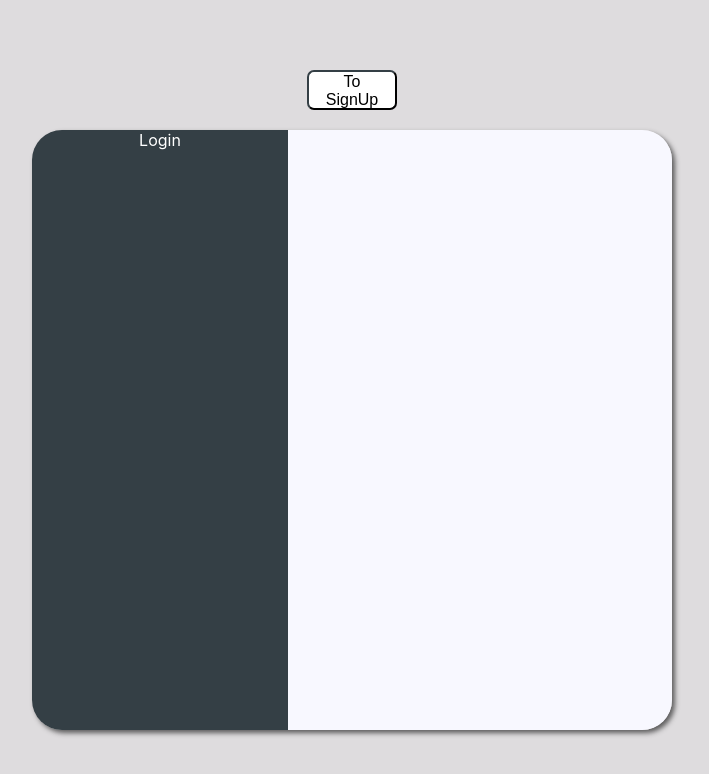
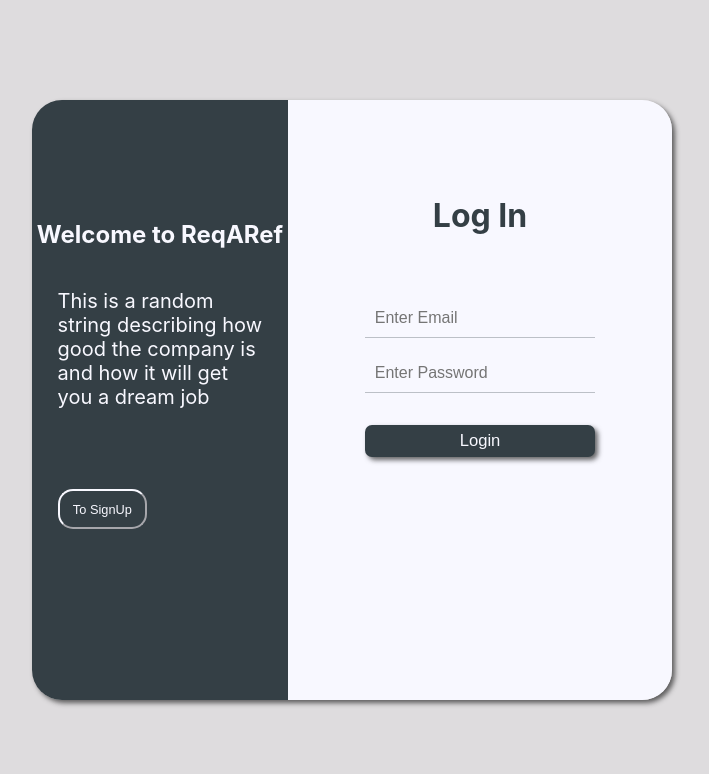
Before and after one commit to ReqARef/WebApp, a React (Create React App) app: page / in a window 1280 px wide. Shown: the top 774 px of the page, without its empty margins (288-997 px from the left). Built offline with nearby package versions, Linux system fonts and the light colour scheme.

Commit message:
Login UI

```diff
--- a/src/Components/FlipBox/FlipBox.js
+++ b/src/Components/FlipBox/FlipBox.js
@@ -1,6 +1,8 @@
 import React,  {PureComponent} from 'react';
 import styles from "./FlipBox.module.css";
 import ReactCardFlip from 'react-card-flip';
+import Login from './Login/Login'
+import SignUp from './Signup/Signup'
 
 class FlipBox extends PureComponent{
 	constructor() {
@@ -8,48 +10,19 @@ class FlipBox extends PureComponent{
 		  this.state = {
 		  isFlipped: false
 		};
-		this.handleClick = this.handleClick.bind(this);
 	}
 
-	handleClick = (e) => {
+	handleFlip = (e) => {
 		e.preventDefault();
 		this.setState(prevState => ({ isFlipped: !prevState.isFlipped }));
-	}
-
-	loginScreen = () => {
-		return (
-			<div className={styles.containerMain}>
-				<div className={styles.containerLeft}>Login</div>
-				<div className={styles.containerRight}></div>
-			</div>
-		)
-	}
-
-	signupScreen = () => {
-		return (
-			<div className={styles.containerMain}>
-				<div className={styles.containerLeft}>Signup</div>
-				<div className={styles.containerRight}></div>
-			</div>
-		)
-	}
-
-	renderViewChangingButton = () => {
-		const text = this.state.isFlipped ? 'To Login' : 'To SignUp'
-		return(
-			<button onClick={this.handleClick} className={styles.button}>
-				{text}
-			</button>
-		)
 	}
 
 	render(){
 		return (
 			<div className={styles.main}>
-				{this.renderViewChangingButton()}
 				<ReactCardFlip isFlipped={this.state.isFlipped} flipDirection="horizontal">
-					{this.loginScreen()}
-					{this.signupScreen()}
+					<Login handleFlip={this.handleFlip}/>
+					<SignUp handleFlip={this.handleFlip}/>
 				</ReactCardFlip>
 			</div>
 		);
--- a/src/Components/FlipBox/FlipBox.module.css
+++ b/src/Components/FlipBox/FlipBox.module.css
@@ -4,41 +4,3 @@
 	justify-content: center;
 	align-items: center;
 }
-
-.button{
-	height: 5vh;
-	width: 7vw;
-	border-radius: 7px;
-	margin-bottom: 20px;
-	background-color: #ffffff;
-	border-color: #343f45;
-	font-size: medium;
-	color: 343f45;
-}
-
-button:focus {outline:0;}
-
-.containerMain {
-	width: 50vw;
-	height: 75vh;
-	border-radius: 30px;
-	box-shadow: 3px 3px 5px 0px rgba(50, 50, 50, 0.75);
-}
-
-.containerLeft {
-	width: 20vw;
-	float: left;
-	background-color: #343f45;
-	height: 75vh;
-	border-radius: 30px 0 0 30px;
-	color: #ffffff;
-	text-align: center;
-}
-
-.containerRight {
-	width: 30vw;
-	height: 75vh;
-	float: left;
-	background-color: #f8f8ff;
-	border-radius: 0 30px 30px 0;
-}
--- /dev/null
+++ b/src/Components/FlipBox/Login/Login.js
@@ -0,0 +1,98 @@
+import React,  {PureComponent} from 'react';
+import styles from "./Login.module.css";
+import {authScreenParagraph} from '../../../utils/constants';
+import colors from '../../../utils/colors';
+
+class Login extends PureComponent {
+	constructor() {
+		super()
+		this.state = {
+			email: '',
+			password: ''
+		}
+	}
+
+	handleemail = (e) => {
+		this.setState({email: e.target.value})
+	}
+
+	handlePassword = (e) => {
+		this.setState({password: e.target.value})
+	}
+
+	renderViewChangingButton = () => {
+		return(
+			<button onClick={this.props.handleFlip}
+				className={styles.button}
+				style={{
+						backgroundColor: colors.dark,
+						borderColor: colors.white,
+						color: colors.white
+						}}>
+				To SignUp
+			</button>
+		)
+	}
+
+	renderLeftDiv = () => {
+		return (
+			<div className={styles.containerLeft} style={{backgroundColor: colors.dark, color: colors.white}}>
+				<h2 className={styles.leftHeading}>Welcome to ReqARef</h2>
+				<p className={styles.leftPara}>{authScreenParagraph}</p>
+				<div className={styles.buttonContainer}>
+					{this.renderViewChangingButton()}
+				</div>
+			</div>
+		)
+	}
+
+	renderForm = () => {
+		return (
+			<form onSubmit={() => {}} className={styles.form}>
+				<input
+					className={styles.inputText}
+					type="text"
+					placeholder="Enter Email"
+					value={this.state.email}
+					onChange={this.handleemail}
+					style={{backgroundColor: colors.white, color: colors.dark}}
+				/>
+				<input
+					className={styles.inputText}
+					type="password"
+					placeholder="Enter Password"
+					value={this.state.password}
+					onChange={this.handlePassword}
+					style={{backgroundColor: colors.white, color: colors.dark}}
+				/>
+				<input
+					type="submit"
+					className={styles.submitButton}
+					style={{backgroundColor: colors.dark, color: colors.white}}
+					value="Login"
+				/>
+			</form>
+		)
+	}
+
+	renderRightDiv = () => {
+		return (
+			<div className={styles.containerRight} style={{backgroundColor: colors.white}}>
+				<h1 className={styles.rightHeader} style={{color: colors.dark}}>Log In</h1>
+				{this.renderForm()}
+				{/* {this.renderViewChangingButton()} */}
+			</div>
+		)
+	}
+
+	render() {
+		return(
+			<div className={styles.containerMain} >
+				{this.renderLeftDiv()}
+				{this.renderRightDiv()}
+			</div>
+		)
+	}
+}
+
+export default Login
--- /dev/null
+++ b/src/Components/FlipBox/Login/Login.module.css
@@ -0,0 +1,85 @@
+/* left side */
+.containerLeft {
+	width: 20vw;
+	float: left;
+	height: 75vh;
+	border-radius: 30px 0 0 30px;
+}
+
+.leftHeading {
+	margin-top: 15vh;
+	text-align: center;
+	font-size: 3vh;
+}
+
+.leftPara {
+	margin: 2vw;
+	margin-top: 5vh;
+	font-size: 2.5vh;
+}
+
+.buttonContainer {
+	margin-left: 2vw;
+	margin-top: 10vh;
+}
+
+.button{
+	height: 5vh;
+	width: 7vw;
+	border-radius: 15px;
+	border-width: 2px;
+	font-size: 1vw;
+}
+/* right side */
+.form {
+	display: flex;
+	flex-direction: column;
+	width: 100%;
+	align-items: center;
+}
+
+.submitButton {
+	height: 4vh;
+	width: 60%;
+	border: 1px solid rgba(52, 63, 69, .3);
+	border-radius: 7px;
+	margin-bottom: 20px;
+	font-size: 1.3vw;
+	margin-top: 3vh;
+	box-shadow: 3px 3px 5px 0px rgba(50, 50, 50, 0.75);
+}
+
+.containerMain {
+	width: 50vw;
+	height: 75vh;
+	border-radius: 30px;
+	box-shadow: 3px 3px 5px 0px rgba(50, 50, 50, 0.75);
+}
+
+.containerRight {
+	width: 30vw;
+	height: 75vh;
+	float: left;
+	border-radius: 0 30px 30px 0;
+	display: flex;
+	flex-direction: column;
+	align-items: center;
+}
+
+.inputText {
+	width: 60%;
+	padding: 10px 10px;
+	margin: 8px 0;
+	display: inline-block;
+	box-sizing: border-box;
+	border: none;
+	border-bottom: 1px solid rgba(52, 63, 69, .3);
+	font-size: 2vh;
+}
+
+input:focus {outline:0;}
+
+.rightHeader {
+	margin-bottom: 7vh;
+	margin-top: 12vh;
+}
--- /dev/null
+++ b/src/Components/FlipBox/Signup/Signup.js
@@ -0,0 +1,98 @@
+import React,  {PureComponent} from 'react';
+import styles from "./Signup.module.css";
+import {authScreenParagraph} from '../../../utils/constants';
+import colors from '../../../utils/colors';
+
+class Signup extends PureComponent {
+	constructor() {
+		super()
+		this.state = {
+			email: '',
+			password: ''
+		}
+	}
+
+	handleemail = (e) => {
+		this.setState({email: e.target.value})
+	}
+
+	handlePassword = (e) => {
+		this.setState({password: e.target.value})
+	}
+
+	renderViewChangingButton = () => {
+		return(
+			<button onClick={this.props.handleFlip}
+				className={styles.button}
+				style={{
+						backgroundColor: colors.dark,
+						borderColor: colors.white,
+						color: colors.white
+						}}>
+				To Login
+			</button>
+		)
+	}
+
+	renderLeftDiv = () => {
+		return (
+			<div className={styles.containerLeft} style={{backgroundColor: colors.dark, color: colors.white}}>
+				<h2 className={styles.leftHeading}>Welcome to ReqARef</h2>
+				<p className={styles.leftPara}>{authScreenParagraph}</p>
+				<div className={styles.buttonContainer}>
+					{this.renderViewChangingButton()}
+				</div>
+			</div>
+		)
+	}
+
+	renderForm = () => {
+		return (
+			<form onSubmit={() => {}} className={styles.form}>
+				<input
+					className={styles.inputText}
+					type="text"
+					placeholder="Enter Email"
+					value={this.state.email}
+					onChange={this.handleemail}
+					style={{backgroundColor: colors.white, color: colors.dark}}
+				/>
+				<input
+					className={styles.inputText}
+					type="password"
+					placeholder="Enter Password"
+					value={this.state.password}
+					onChange={this.handlePassword}
+					style={{backgroundColor: colors.white, color: colors.dark}}
+				/>
+				<input
+					type="submit"
+					className={styles.submitButton}
+					style={{backgroundColor: colors.dark, color: colors.white}}
+					value="Signup"
+				/>
+			</form>
+		)
+	}
+
+	renderRightDiv = () => {
+		return (
+			<div className={styles.containerRight} style={{backgroundColor: colors.white}}>
+				<h1 className={styles.rightHeader} style={{color: colors.dark}}>Sign Up</h1>
+				{this.renderForm()}
+				{/* {this.renderViewChangingButton()} */}
+			</div>
+		)
+	}
+
+	render() {
+		return(
+			<div className={styles.containerMain} >
+				{this.renderLeftDiv()}
+				{this.renderRightDiv()}
+			</div>
+		)
+	}
+}
+
+export default Signup
--- /dev/null
+++ b/src/Components/FlipBox/Signup/Signup.module.css
@@ -0,0 +1,85 @@
+/* left side */
+.containerLeft {
+	width: 20vw;
+	float: left;
+	height: 75vh;
+	border-radius: 30px 0 0 30px;
+}
+
+.leftHeading {
+	margin-top: 15vh;
+	text-align: center;
+	font-size: 3vh;
+}
+
+.leftPara {
+	margin: 2vw;
+	margin-top: 5vh;
+	font-size: 2.5vh;
+}
+
+.buttonContainer {
+	margin-left: 2vw;
+	margin-top: 10vh;
+}
+
+.button{
+	height: 5vh;
+	width: 7vw;
+	border-radius: 15px;
+	border-width: 2px;
+	font-size: 1vw;
+}
+/* right side */
+.form {
+	display: flex;
+	flex-direction: column;
+	width: 100%;
+	align-items: center;
+}
+
+.submitButton {
+	height: 4vh;
+	width: 60%;
+	border: 1px solid rgba(52, 63, 69, .3);
+	border-radius: 7px;
+	margin-bottom: 20px;
+	font-size: 1.3vw;
+	margin-top: 3vh;
+	box-shadow: 3px 3px 5px 0px rgba(50, 50, 50, 0.75);
+}
+
+.containerMain {
+	width: 50vw;
+	height: 75vh;
+	border-radius: 30px;
+	box-shadow: 3px 3px 5px 0px rgba(50, 50, 50, 0.75);
+}
+
+.containerRight {
+	width: 30vw;
+	height: 75vh;
+	float: left;
+	border-radius: 0 30px 30px 0;
+	display: flex;
+	flex-direction: column;
+	align-items: center;
+}
+
+.inputText {
+	width: 60%;
+	padding: 10px 10px;
+	margin: 8px 0;
+	display: inline-block;
+	box-sizing: border-box;
+	border: none;
+	border-bottom: 1px solid rgba(52, 63, 69, .3);
+	font-size: 2vh;
+}
+
+input:focus {outline:0;}
+
+.rightHeader {
+	margin-bottom: 7vh;
+	margin-top: 12vh;
+}
--- /dev/null
+++ b/src/utils/colors.js
@@ -0,0 +1,6 @@
+const colors = {
+	dark: '#343f45',
+	white: '#f8f8ff',
+	background: '#dedcde'
+}
+export default colors
--- /dev/null
+++ b/src/utils/constants.js
@@ -0,0 +1,5 @@
+const authScreenParagraph = 'This is a random string describing how good the company is and how it will get you a dream job'
+
+export {
+	authScreenParagraph
+}
```
